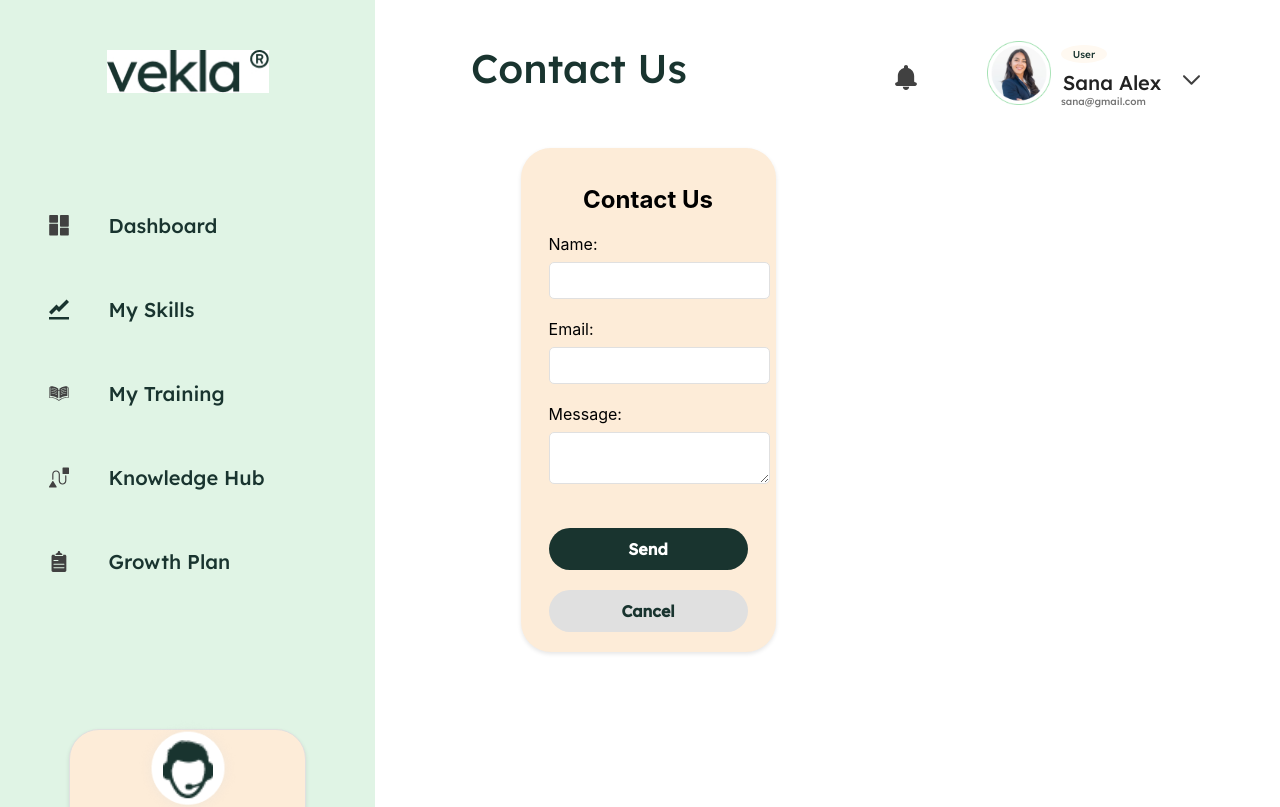
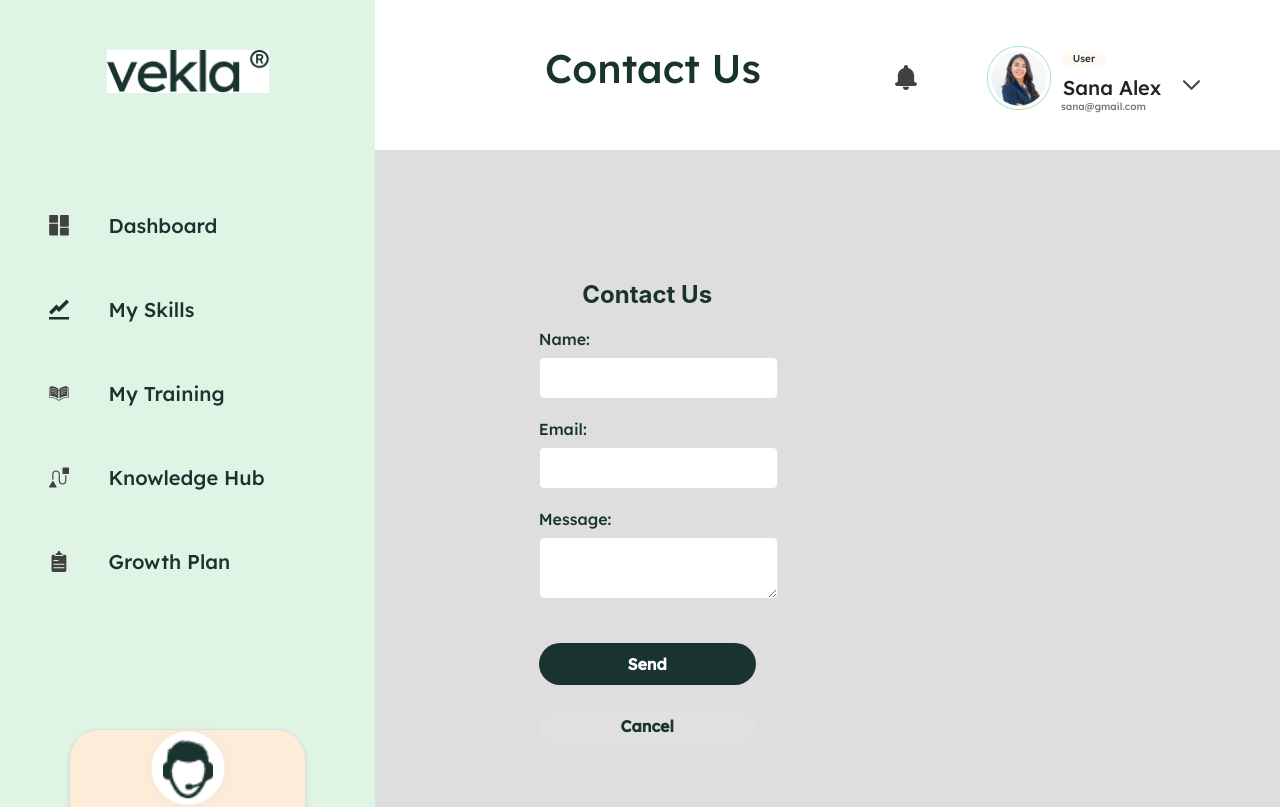
Before and after one commit to corto0406/vekla, a React (Create React App) app: page /contact-us in a window 1280 px wide. Built offline with nearby package versions, Linux system fonts and the light colour scheme.

Commit message:
add index.css

```diff
--- a/src/components/layouts/Header.css
+++ b/src/components/layouts/Header.css
@@ -19,9 +19,9 @@
     font-size: 40px; /* Use 40px font size */
     font-weight: 500; /* Medium weight */
     font-family: 'Lexend Deca', sans-serif; /* Use Lexend Deca font */
-    margin-left: 300px;
+    margin-left: 150px;
     height: 24px;
-    margin-top: 50px;
+    margin-top: -40px;
 
 }
 
@@ -59,14 +59,14 @@
     width: 22px;
     height: 25px;
     margin-right: 70px;
-    margin-bottom: 15px; /* Move the notification picture up */
+    margin-bottom: 20px; /* Move the notification picture up */
   }
 
 .profile-picture {
   width: 64px;
   height: 64px;
   margin-right: 10px;
-  margin-top: 90px;
+  margin-bottom: 0px;
 }
 
 .dropMenu-picture {
--- a/src/index.css
+++ b/src/index.css
@@ -1,5 +1,8 @@
-body {
+/* Apply smoke white background to the entire page */
+html, body {
+  height: 100%;
   margin: 0;
+  background-color:  #DEDEDE;
   font-family: -apple-system, BlinkMacSystemFont, 'Segoe UI', 'Roboto', 'Oxygen',
     'Ubuntu', 'Cantarell', 'Fira Sans', 'Droid Sans', 'Helvetica Neue',
     sans-serif;
@@ -7,7 +10,74 @@ body {
   -moz-osx-font-smoothing: grayscale;
 }
 
+/* Code block styling */
 code {
   font-family: source-code-pro, Menlo, Monaco, Consolas, 'Courier New',
     monospace;
 }
+
+/* Header styling */
+.header {
+  background-color: #FFFFFF;
+  padding: 10px 20px;
+  display: flex;
+  justify-content: space-between;
+  align-items: center;
+  height: 150px;
+  width: calc(100% - 375px); /* Adjust width to account for sidebar */
+  position: fixed;
+  top: 0;
+  right: 0;
+  box-sizing: border-box;
+  z-index: 1000; /* Ensure header stays on top */
+}
+
+/* Ensure the main content is positioned correctly */
+.main {
+  margin-top: 150px; /* Ensure content is pushed down below the header */
+  padding: 20px;
+  min-height: calc(100vh - 150px); /* Ensure content fills the viewport height minus the header height */
+  box-sizing: border-box;
+
+  /* Center content horizontally and vertically */
+  display: flex;
+  justify-content: center;
+  align-items: center;
+}
+
+/* Center text within the main content */
+.main .center-text {
+  text-align: center; /* Center text horizontally */
+  font-size: 24px; /* Adjust font size as needed */
+  color: #19342F; /* Adjust text color as needed */
+}
+
+/* Responsive styles */
+
+/* For tablets and larger mobile devices (768px and up) */
+@media (max-width: 768px) {
+  .header {
+    width: calc(100% - 300px); /* Adjust header width for smaller screens */
+  }
+
+  .main {
+    padding: 15px; /* Reduce padding for smaller screens */
+  }
+}
+
+/* For mobile devices (480px and up) */
+@media (max-width: 480px) {
+  .header {
+    width: 100%; /* Make header full width */
+    padding: 10px; /* Adjust padding for mobile */
+  }
+
+  .main {
+    padding: 10px; /* Reduce padding for mobile */
+  }
+
+  /* Additional adjustments for very small screens */
+  .header, .main {
+    box-sizing: border-box; /* Ensure proper box-sizing for all elements */
+  }
+}
--- a/src/pages/ContactUs/ContactUs.css
+++ b/src/pages/ContactUs/ContactUs.css
@@ -1,23 +1,27 @@
 @import url('https://fonts.googleapis.com/css2?family=Lexend+Deca:wght@500&display=swap');
 
+/* Overall layout adjustment */
 .contact-us {
     display: flex;
     flex-direction: column;
     align-items: center;
     width: 90%;
     max-width: 600px;
-    margin: 0 auto;
+    margin: 80px auto 20px; /* Center horizontally, add top margin to push it down, and bottom margin for spacing */
     padding: 20px;
-    background-color: #FDECD8;
-    border-radius: 30px;
-    box-shadow: 0px 2px 4px rgba(0, 0, 0, 0.1);
+    background-color: #DEDEDE; /* Light grey background */
+    border-radius: 8px; /* Less rounded corners for a modern look */
+    box-shadow: none; /* Remove shadow for a flat design */
 }
 
+/* Header style */
 .contact-us h1 {
     font-size: 24px;
     margin-bottom: 20px;
+    color: #19342F; /* Dark color for better visibility */
 }
 
+/* Form groups */
 .form-group {
     width: 100%;
     margin-bottom: 20px;
@@ -26,6 +30,9 @@
 .form-group label {
     display: block;
     margin-bottom: 8px;
+    font-family: 'Lexend Deca', sans-serif;
+    font-size: 16px; /* Adjusted font size for readability */
+    color: #19342F; /* Dark color for label text */
 }
 
 .form-group input,
@@ -34,8 +41,11 @@
     padding: 10px;
     border: 1px solid #e0e0e0;
     border-radius: 5px;
+    font-size: 16px; /* Font size for better readability */
+    font-family: 'Lexend Deca', sans-serif;
 }
 
+/* Button styles */
 button {
     cursor: pointer;
     border: none;
@@ -83,7 +93,7 @@ button {
 
     .form-group input,
     .form-group textarea {
-        font-size: 12px;
+        font-size: 14px;
     }
 
     .submit-button,
@@ -95,6 +105,7 @@ button {
 @media (max-width: 480px) {
     .contact-us {
         width: 95%;
+        margin: 60px auto 20px; /* Adjust top margin for smaller screens */
     }
 
     .contact-us h1 {
```
